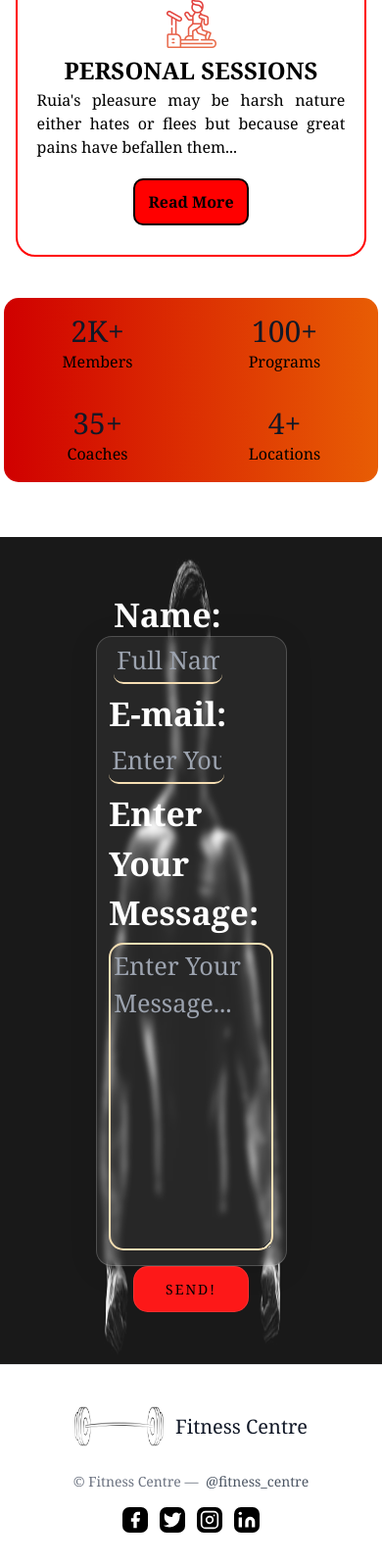
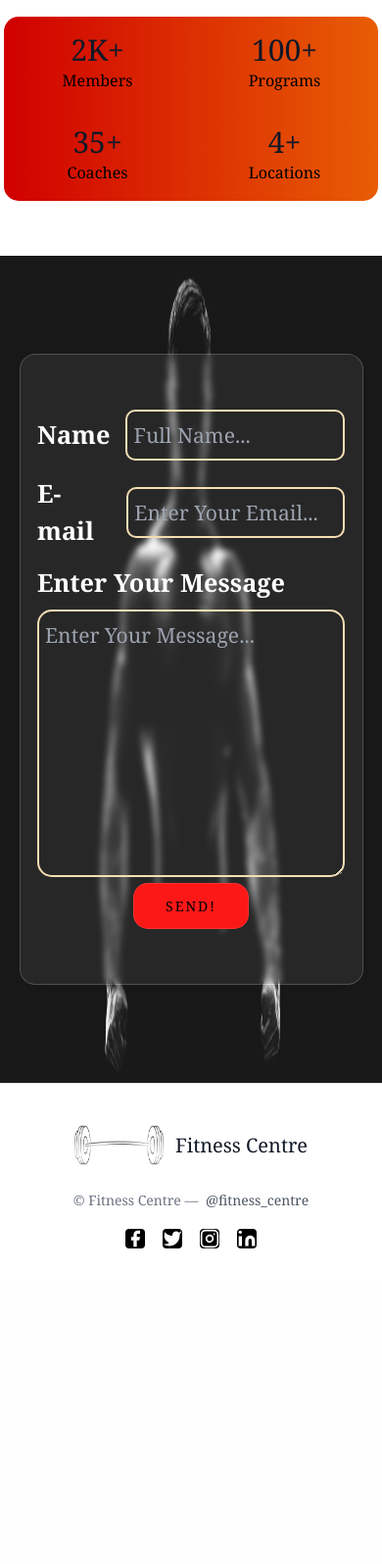
Before and after one commit to hemantyadav8006/Fitness-Center-Website, a Flask app: page /about in a window 390 px wide. Shown: the part 3409-5005 px from the top of the page at 98% size. After the commit the page ends 4683 px from the top, so only its background shows below. Run offline with Flask 3, Linux system fonts and the light colour scheme; some libraries are stand-ins or nearby versions.

Commit message:
responsive fields are updated and website is good to go!

```diff
--- a/static/about.css
+++ b/static/about.css
@@ -103,13 +103,6 @@
   text-align: center;
 }
 
-.contact-heading {
-  display: flex;
-  justify-content: center;
-  font-size: 8vh;
-  font-weight: 600;
-}
-
 .choose h1 {
   font-size: 8vh;
   font-weight: 600;
@@ -204,11 +197,11 @@
   backdrop-filter: blur(3px);
   -webkit-backdrop-filter: blur(1px);
   border: 1px solid rgba(255, 255, 255, 0.19);
-  transition: transform 0.5s, filter 1.5s ease-in-out;
   display: flex;
   flex-direction: column;
   justify-content: center;
   align-items: center;
+  transition: transform 0.5s, filter 1.5s ease-in-out;
 }
 
 .form:hover {
@@ -216,20 +209,22 @@
   transform: scale(1.05);
 }
 
-.contact-form div {
-  margin-bottom: 5px;
-}
-
 .contact-form {
   background: transparent;
   width: 43vw;
 }
 
-.contact-name {
-  margin: 5px;
+.contact-name,
+.contact-email {
+  display: flex;
+  justify-content: flex-start;
+  align-items: center;
+  gap: 1rem;
+  margin-bottom: 15px;
 }
 
-.contact-name label {
+.contact-name label,
+.contact-email label {
   color: white;
   font-size: 4vh;
   font-weight: 600;
@@ -238,26 +233,20 @@
 .contact-name input {
   color: white;
   font-size: 3vh;
-  width: 70%;
-  border-bottom: 2px solid wheat;
+  width: 85%;
+  border: 2px solid wheat;
   border-radius: 10px;
-  padding: 3px;
+  padding: 8px;
   background-color: transparent;
-}
-
-.contact-email label {
-  color: white;
-  font-size: 4vh;
-  font-weight: 600;
 }
 
 .contact-email input {
   color: white;
   font-size: 3vh;
-  width: 70%;
-  border-bottom: 2px solid wheat;
+  width: 83%;
+  border: 2px solid wheat;
   border-radius: 10px;
-  padding: 3px;
+  padding: 8px;
   background-color: transparent;
 }
 
@@ -276,7 +265,7 @@
   color: white;
   width: 100%;
   height: 20%;
-  padding: 3px;
+  padding: 8px;
   font-size: 3vh;
   border: 2px solid wheat;
   border-radius: 15px;
--- a/static/index.css
+++ b/static/index.css
@@ -351,13 +351,15 @@ header {
 .footer-social {
   color: white;
   background: black;
-  border: 3px solid black;
+  border: 3px solid;
   border-radius: 7px;
+  transition: all 0.3s ease-in;
 }
 
 .footer-social:hover {
+  color: black;
   background: red;
-  border: 3px solid red;
+  border: 3px solid black;
 }
 
 .dumbal {
@@ -409,6 +411,8 @@ header {
 
 .blog-container .blogs {
   width: 60%;
+  display: flex;
+  flex-direction: column-reverse;
 }
 
 .blog-container .blogs img {
@@ -454,6 +458,8 @@ header {
 }
 
 .blog-container .cate h2 {
+  font-size: 2rem;
+  font-weight: 600;
   padding-bottom: 7px;
 }
 
--- a/static/responsive.css
+++ b/static/responsive.css
@@ -99,4 +99,128 @@
     gap: 1rem;
     align-items: center;
   }
+
+  .about-desc .about-image {
+    padding: 0;
+    width: 60%;
+    margin-bottom: 30px;
+  }
+
+  .container4 {
+    width: 100%;
+    text-align: center;
+  }
+
+  .about-desc2 .about-heading1 {
+    font-size: 2.2rem;
+    font-weight: 800;
+    line-height: 9vh;
+  }
+
+  .about-desc2 p {
+    width: 100%;
+    padding: 0 31px;
+  }
+
+  .about-desc2 .quote-text {
+    margin-left: 20px;
+  }
+
+  /* services */
+
+  .services-container {
+    padding: 8vw 4vw 8vw 4vw;
+  }
+
+  .services-container .blogs .post {
+    width: 100%;
+  }
+
+  .services-container .blogs .post p {
+    text-align: justify;
+    padding-right: 8px;
+  }
+
+  /* price */
+
+  #price-home h2 {
+    font-size: 2.8rem;
+    margin-top: -150px;
+  }
+
+  /* blog  */
+
+  #blog-home h2 {
+    font-size: 2.8rem;
+  }
+
+  .blog-container {
+    flex-direction: column;
+  }
+
+  .blog-container .blogs {
+    width: 100%;
+  }
+
+  .blog-container .cate {
+    width: 100%;
+    text-align: justify;
+  }
+
+  /* about */
+
+  #about-home h2 {
+    font-size: 2.8rem;
+  }
+
+  .container4 .about-desc2 .about-desc1 {
+    justify-content: center;
+    font-size: 26px;
+  }
+
+  /* contact  */
+
+  .form {
+    width: 90%;
+  }
+
+  .contact-form {
+    width: 90%;
+  }
+
+  .contact-name,
+  .contact-email {
+    display: flex;
+    justify-content: flex-start;
+    align-items: center;
+    gap: 1rem;
+    margin-bottom: 15px;
+  }
+
+  .contact-name label,
+  .contact-email label {
+    font-size: 3vh;
+  }
+
+  .contact-name input {
+    font-size: 2.5vh;
+    padding-left: 6px;
+    width: 80%;
+  }
+
+  .contact-email input {
+    font-size: 2.5vh;
+    padding-left: 6px;
+    width: 77%;
+  }
+
+  .contact-msg-text label {
+    font-size: 3vh;
+  }
+
+  .contact-msg textarea {
+    font-size: 2.5vh;
+    padding-left: 6px;
+    margin-top: 8px;
+  }
 }
--- a/templates/about.html
+++ b/templates/about.html
@@ -164,18 +164,18 @@
     </section>
     <br /><br /><br />
 
-    <section-contact class="contact-section" id="contact-Section">
+    <section class="contact-section" id="contact-Section">
       <div class="contact-image">
         <img src="../static/contact_image.jpg" alt="contact-image" />
       </div>
       <div class="form">
         <form action="#" class="contact-form">
           <div class="contact-name">
-            <label for="input-name">Name: </label>
+            <label for="input-name">Name </label>
             <input type="text" id="input-name" placeholder="Full Name..." />
           </div>
           <div class="contact-email">
-            <label for="input-email">E-mail:</label>
+            <label for="input-email">E-mail</label>
             <input
               type="email"
               id="input-email"
@@ -184,7 +184,7 @@
           </div>
           <div class="contact-msg">
             <div class="contact-msg-text">
-              <label for="input-msg">Enter Your Message:</label>
+              <label for="input-msg">Enter Your Message</label>
             </div>
             <div>
               <textarea
@@ -201,7 +201,7 @@
           </div>
         </form>
       </div>
-    </section-contact>
+    </section>
 
     <hr />
 
--- a/templates/blogs.html
+++ b/templates/blogs.html
@@ -147,6 +147,7 @@
       </div>
     </section>
 
+    <hr />
     <footer class="text-gray-600 body-font">
       <div
         class="container-footer px-5 py-8 mx-auto flex items-center sm:flex-row flex-col"
--- a/templates/services.html
+++ b/templates/services.html
@@ -77,7 +77,7 @@
             Quisquam tempore nihil quis mollitia?Lorem ipsum, dolor sit amet
             consectetur adipisicing elit. Expedita dolorum molestias velit, id
             suscipit asperiores iusto deleniti quaerat vitae veritatis assumenda
-            nulla autem est non possimus maxime
+            nulla autem est non possimus maxime possimus maxime
           </p>
           <a href="#">Read More</a>
         </div>
@@ -93,7 +93,8 @@
             voluptatum, aliquam voluptates harum quis tenetur delectus esse.
             Quisquam tempore nihil quis mollitia?Lorem ipsum, dolor sit amet
             consectetur adipisicing elit. Expedita dolorum molestias velit, id
-            suscipit asperiores iusto deleniti qu
+            suscipit asperiores iusto deleniti qu consectetur adipisicing elit.
+            Expedita dolorum molestias
           </p>
           <a href="#">Read More</a>
         </div>
```
